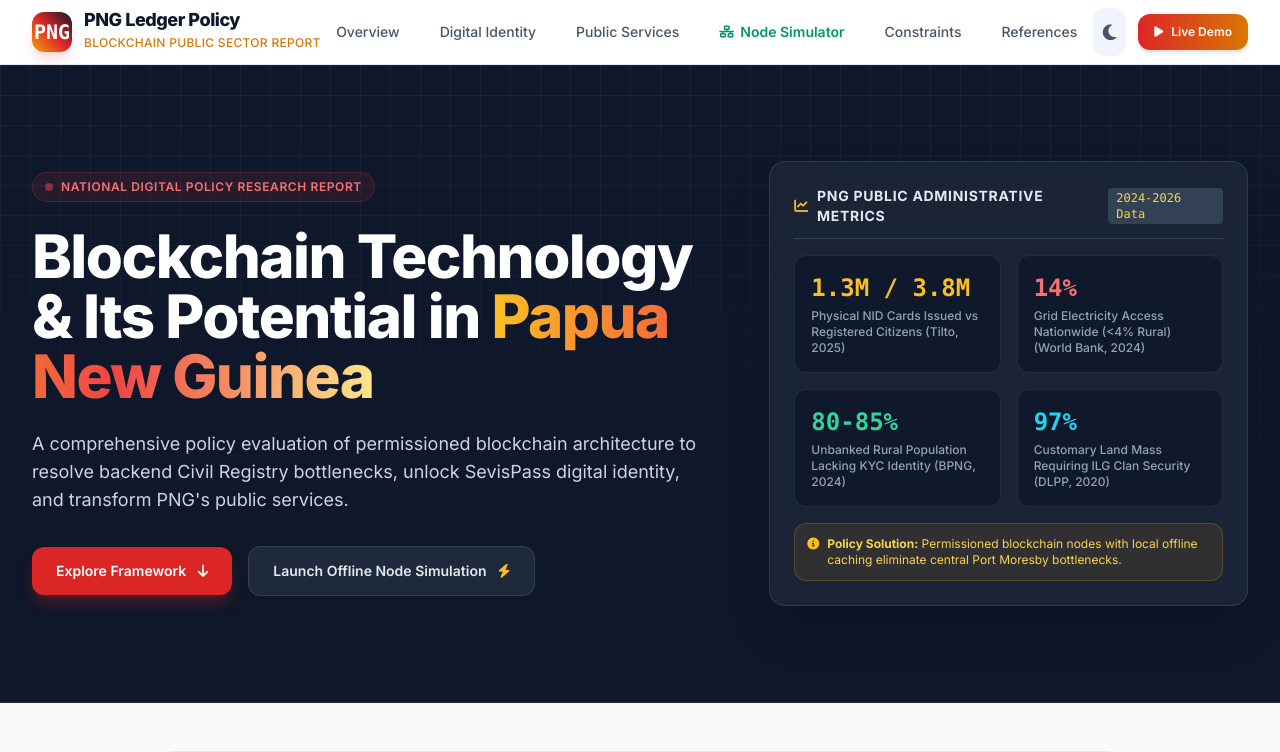
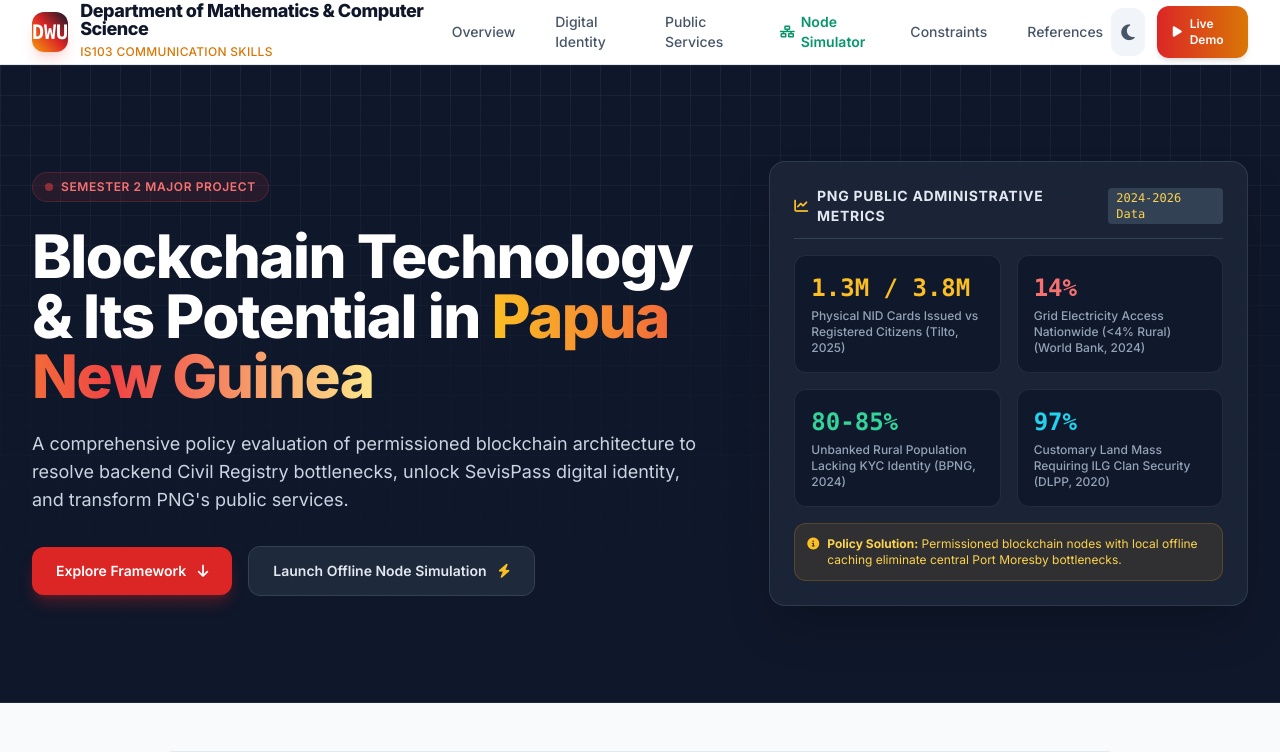
Before and after one commit to patriarchanton6-ui/HTML, a plain HTML site: page index.html in a window 1280 px wide. Shown: the top 752 px of the page. Drawn offline with nearby package versions, Linux system fonts and the light colour scheme.

Commit message:
Update website content and fix styling

```diff
--- a/index.html
+++ b/index.html
@@ -4,7 +4,7 @@
     <meta charset="UTF-8">
     <meta name="viewport" content="width=device-width, initial-scale=1.0">
     <title>Blockchain Technology & Potential in PNG - Public Policy Portal</title>
-    <!-- Tailwind CSS -->
+
     <script src="https://cdn.tailwindcss.com"></script>
     <script>
         tailwind.config = {
@@ -27,11 +27,11 @@
             }
         }
     </script>
-    <!-- Google Fonts Inter -->
+
     <link rel="preconnect" href="https://fonts.googleapis.com">
     <link rel="preconnect" href="https://fonts.gstatic.com" crossorigin>
     <link href="https://fonts.googleapis.com/css2?family=Inter:wght@300;400;500;600;700;800&display=swap" rel="stylesheet">
-    <!-- FontAwesome Icons -->
+
     <link rel="stylesheet" href="https://cdnjs.cloudflare.com/ajax/libs/font-awesome/6.4.0/css/all.min.css">
     <style>
         body { font-family: 'Inter', sans-serif; }
@@ -49,20 +49,20 @@
 </head>
 <body class="bg-slate-50 text-slate-800 dark:bg-slate-950 dark:text-slate-100 transition-colors duration-300 min-h-screen flex flex-col">
 
-    <!-- Global Header -->
+
     <header class="sticky top-0 z-50 bg-white/90 dark:bg-slate-900/90 backdrop-blur-md border-b border-slate-200 dark:border-slate-800 transition-colors">
         <div class="max-w-7xl mx-auto px-4 sm:px-6 lg:px-8 h-16 flex items-center justify-between">
             <div class="flex items-center space-x-3">
                 <div class="w-10 h-10 rounded-xl bg-gradient-to-tr from-amber-500 via-red-600 to-slate-900 flex items-center justify-center text-white shadow-lg shadow-red-500/20 font-bold text-xl">
-                    <i class="fa-solid font-mono">PNG</i>
+                    <i class="fa-solid font-mono">DWU</i>
                 </div>
                 <div>
-                    <span class="font-extrabold text-slate-900 dark:text-white tracking-tight text-lg block leading-none">PNG Ledger Policy</span>
-                    <span class="text-xs text-amber-600 dark:text-amber-400 font-medium tracking-wide uppercase">Blockchain Public Sector Report</span>
+                    <span class="font-extrabold text-slate-900 dark:text-white tracking-tight text-lg block leading-none">Department of Mathematics &  Computer Science</span>
+                    <span class="text-xs text-amber-600 dark:text-amber-400 font-medium tracking-wide uppercase">IS103 Communication Skills</span>
                 </div>
             </div>
 
-            <!-- Desktop Nav Links -->
+
             <nav class="hidden md:flex items-center space-x-1 lg:space-x-6 text-sm font-medium text-slate-600 dark:text-slate-300">
                 <a href="#overview" class="hover:text-red-600 dark:hover:text-amber-400 transition-colors py-1 px-2 rounded-lg hover:bg-slate-100 dark:hover:bg-slate-800">Overview</a>
                 <a href="#identity" class="hover:text-red-600 dark:hover:text-amber-400 transition-colors py-1 px-2 rounded-lg hover:bg-slate-100 dark:hover:bg-slate-800">Digital Identity</a>
@@ -74,23 +74,23 @@
                 <a href="#references" class="hover:text-red-600 dark:hover:text-amber-400 transition-colors py-1 px-2 rounded-lg hover:bg-slate-100 dark:hover:bg-slate-800">References</a>
             </nav>
 
-            <!-- Action Controls -->
+
             <div class="flex items-center space-x-3">
-                <!-- Dark Mode Toggle -->
+
                 <button id="themeToggle" class="p-2.5 rounded-xl bg-slate-100 dark:bg-slate-800 text-slate-600 dark:text-slate-300 hover:bg-slate-200 dark:hover:bg-slate-700 transition-all focus:outline-none" title="Toggle Light/Dark Theme">
                     <i id="themeIcon" class="fa-solid fa-moon text-lg"></i>
                 </button>
                 <a href="#simulator" class="hidden sm:inline-flex items-center gap-2 bg-gradient-to-r from-red-600 to-amber-600 hover:from-red-700 hover:to-amber-700 text-white font-semibold text-xs px-4 py-2.5 rounded-xl shadow-md transition-all hover:scale-105">
                     <i class="fa-solid fa-play"></i> Live Demo
                 </a>
-                <!-- Mobile Menu Button -->
+
                 <button id="mobileMenuBtn" class="md:hidden p-2 rounded-lg bg-slate-100 dark:bg-slate-800 text-slate-700 dark:text-slate-200">
                     <i class="fa-solid fa-bars text-xl"></i>
                 </button>
             </div>
         </div>
 
-        <!-- Mobile Navigation Menu -->
+
         <div id="mobileMenu" class="hidden md:hidden border-b border-slate-200 dark:border-slate-800 bg-white dark:bg-slate-900 px-4 py-3 space-y-2 text-sm font-medium">
             <a href="#overview" class="block py-2 px-3 rounded-lg hover:bg-slate-100 dark:hover:bg-slate-800">Overview</a>
             <a href="#identity" class="block py-2 px-3 rounded-lg hover:bg-slate-100 dark:hover:bg-slate-800">Digital Identity Anchor</a>
@@ -101,7 +101,7 @@
         </div>
     </header>
 
-    <!-- Hero Section -->
+
     <section id="overview" class="relative py-16 lg:py-24 overflow-hidden bg-slate-900 text-white bg-grid-pattern border-b border-slate-800">
         <div class="absolute inset-0 bg-gradient-to-b from-transparent via-slate-900/80 to-slate-900 pointer-events-none"></div>
         <div class="max-w-7xl mx-auto px-4 sm:px-6 lg:px-8 relative z-10">
@@ -109,7 +109,7 @@
                 <div class="lg:col-span-7 space-y-6 text-center lg:text-left">
                     <div class="inline-flex items-center gap-2 px-3 py-1.5 rounded-full bg-red-500/10 border border-red-500/20 text-red-400 text-xs font-semibold uppercase tracking-wider">
                         <span class="w-2 h-2 rounded-full bg-red-500 animate-pulse"></span>
-                        National Digital Policy Research Report
+                        Semester 2 Major Project
                     </div>
                     <h1 class="text-3xl sm:text-5xl lg:text-6xl font-extrabold tracking-tight text-white leading-tight">
                         Blockchain Technology & Its Potential in <span class="bg-clip-text text-transparent bg-gradient-to-r from-amber-400 via-red-500 to-amber-200">Papua New Guinea</span>
@@ -164,10 +164,10 @@
         </div>
     </section>
 
-    <!-- Main Content Container -->
+
     <main class="max-w-7xl mx-auto px-4 sm:px-6 lg:px-8 py-12 space-y-16 flex-grow">
 
-        <!-- Executive Introduction Section -->
+
         <section class="bg-white dark:bg-slate-900 rounded-3xl p-6 sm:p-10 border border-slate-200 dark:border-slate-800 shadow-sm transition-colors">
             <div class="max-w-4xl mx-auto space-y-6">
                 <div class="flex items-center gap-3">
@@ -207,7 +207,7 @@
             </div>
         </section>
 
-        <!-- Section 2: Digital Identity Section -->
+
         <section id="identity" class="bg-white dark:bg-slate-900 rounded-3xl p-6 sm:p-10 border border-slate-200 dark:border-slate-800 shadow-sm transition-colors space-y-8">
             <div class="max-w-4xl mx-auto space-y-6">
                 <div class="flex items-center gap-3">
@@ -215,7 +215,7 @@
                     <h2 class="text-2xl sm:text-3xl font-extrabold text-slate-900 dark:text-white">Digital Identity as the Foundational Anchor</h2>
                 </div>
 
-                <!-- Subsection 2.1 -->
+
                 <div class="space-y-4 border-l-2 border-amber-500 pl-4 sm:pl-6">
                     <h3 class="text-xl font-bold text-slate-900 dark:text-slate-100">
                         2.1 SevisPass Verification Bottlenecks and Centralized NID Backlogs
@@ -231,7 +231,7 @@
                     </div>
                 </div>
 
-                <!-- Subsection 2.2 -->
+
                 <div class="space-y-4 border-l-2 border-emerald-500 pl-4 sm:pl-6">
                     <h3 class="text-xl font-bold text-slate-900 dark:text-slate-100">
                         2.2 Permissioned Provincial Nodes: Re-engineering the Identity Anchor
@@ -260,7 +260,7 @@
             </div>
         </section>
 
-        <!-- Section 3: Dependent Service Verification (Interactive Tabs) -->
+
         <section id="domains" class="bg-white dark:bg-slate-900 rounded-3xl p-6 sm:p-10 border border-slate-200 dark:border-slate-800 shadow-sm transition-colors space-y-8">
             <div class="max-w-4xl mx-auto space-y-6">
                 <div class="flex items-center gap-3">
@@ -271,7 +271,7 @@
                     </div>
                 </div>
 
-                <!-- Domain Navigation Tabs -->
+
                 <div class="flex flex-wrap gap-2 border-b border-slate-200 dark:border-slate-800 pb-2">
                     <button onclick="switchTab('health')" id="tab-health" class="domain-tab px-4 py-2.5 rounded-xl font-bold text-xs sm:text-sm transition-all bg-emerald-600 text-white shadow-md">
                         <i class="fa-solid fa-notes-medical mr-2"></i> 3.1 Health Records (EHR)
@@ -287,7 +287,7 @@
                     </button>
                 </div>
 
-                <!-- Tab 3.1 Content: Healthcare -->
+
                 <div id="content-health" class="domain-content space-y-4 pt-2">
                     <div class="flex items-center gap-3 text-emerald-600 dark:text-emerald-400 font-bold text-lg">
                         <i class="fa-solid fa-heart-pulse"></i>
@@ -304,7 +304,7 @@
                     </div>
                 </div>
 
-                <!-- Tab 3.2 Content: Crime -->
+
                 <div id="content-crime" class="domain-content hidden space-y-4 pt-2">
                     <div class="flex items-center gap-3 text-red-600 dark:text-red-400 font-bold text-lg">
                         <i class="fa-solid fa-scale-balanced"></i>
@@ -321,7 +321,7 @@
                     </div>
                 </div>
 
-                <!-- Tab 3.3 Content: Banking -->
+
                 <div id="content-banking" class="domain-content hidden space-y-4 pt-2">
                     <div class="flex items-center gap-3 text-amber-600 dark:text-amber-400 font-bold text-lg">
                         <i class="fa-solid fa-piggy-bank"></i>
@@ -338,7 +338,7 @@
                     </div>
                 </div>
 
-                <!-- Tab 3.4 Content: Customary Land -->
+
                 <div id="content-land" class="domain-content hidden space-y-4 pt-2">
                     <div class="flex items-center gap-3 text-cyan-600 dark:text-cyan-400 font-bold text-lg">
                         <i class="fa-solid fa-tree"></i>
@@ -357,7 +357,7 @@
             </div>
         </section>
 
-        <!-- Interactive Provincial Node & Offline Caching Simulator -->
+
         <section id="simulator" class="bg-slate-900 text-white rounded-3xl p-6 sm:p-10 border border-slate-800 shadow-2xl space-y-8 bg-grid-pattern relative overflow-hidden">
             <div class="max-w-4xl mx-auto space-y-6">
                 <div class="flex flex-col sm:flex-row sm:items-center justify-between gap-4 border-b border-slate-800 pb-6">
@@ -369,7 +369,7 @@
                         <p class="text-xs text-slate-400 mt-1">Simulate PNG's 14% grid electricity & network constraints in real-time.</p>
                     </div>
 
-                    <!-- Network Status Toggle Control -->
+
                     <div class="flex items-center bg-slate-800 p-1.5 rounded-2xl border border-slate-700">
                         <span class="text-xs font-bold text-slate-300 px-3">Network Link:</span>
                         <button id="toggleNetworkBtn" onclick="toggleNetworkState()" class="px-4 py-2 rounded-xl text-xs font-bold transition-all bg-emerald-500 text-slate-950 shadow-md flex items-center gap-2">
@@ -379,10 +379,10 @@
                     </div>
                 </div>
 
-                <!-- Simulation Interactive Interface -->
+
                 <div class="grid grid-cols-1 lg:grid-cols-12 gap-8 items-start">
 
-                    <!-- Form Input: Provincial Registration Capture -->
+
                     <div class="lg:col-span-5 bg-slate-800/80 p-5 rounded-2xl border border-slate-700 space-y-4">
                         <h3 class="text-sm font-bold text-amber-400 uppercase tracking-wider flex items-center gap-2">
                             <i class="fa-solid fa-pen-to-square"></i> Issue Citizen Record Node
@@ -421,14 +421,14 @@
                         </div>
                     </div>
 
-                    <!-- Live Node Storage & Synchronization Monitor -->
+
                     <div class="lg:col-span-7 space-y-4">
                         <div class="flex items-center justify-between bg-slate-800/80 p-3 rounded-xl border border-slate-700 text-xs">
                             <span class="text-slate-400 font-medium">Local Cache Queue: <strong id="cacheCount" class="text-amber-400">0 pending</strong></span>
                             <span class="text-slate-400 font-medium">National Ledger: <strong id="ledgerCount" class="text-emerald-400">0 finalized</strong></span>
                         </div>
 
-                        <!-- Terminal Output Window -->
+
                         <div class="bg-slate-950 rounded-2xl border border-slate-800 p-4 font-mono text-xs h-64 overflow-y-auto space-y-2" id="simTerminal">
                             <div class="text-slate-500">// System Initialized. Permissioned Provincial Nodes Active.</div>
                             <div class="text-slate-500">// Network Status: ONLINE. Awaiting provincial transaction signatures...</div>
@@ -438,7 +438,7 @@
             </div>
         </section>
 
-        <!-- Section 4: Implementation Constraints and Technical Feasibility -->
+
         <section id="constraints" class="bg-white dark:bg-slate-900 rounded-3xl p-6 sm:p-10 border border-slate-200 dark:border-slate-800 shadow-sm transition-colors space-y-8">
             <div class="max-w-4xl mx-auto space-y-6">
                 <div class="flex items-center gap-3">
@@ -466,7 +466,7 @@
             </div>
         </section>
 
-        <!-- Section 5: Conclusion -->
+
         <section class="bg-gradient-to-br from-slate-900 via-slate-800 to-red-950 text-white rounded-3xl p-6 sm:p-10 shadow-2xl space-y-6">
             <div class="max-w-4xl mx-auto space-y-6">
                 <div class="flex items-center gap-3">
@@ -484,7 +484,7 @@
             </div>
         </section>
 
-        <!-- Section 6: APA References List -->
+
         <section id="references" class="bg-white dark:bg-slate-900 rounded-3xl p-6 sm:p-10 border border-slate-200 dark:border-slate-800 shadow-sm transition-colors space-y-6">
             <div class="max-w-4xl mx-auto space-y-6">
                 <div class="flex flex-col sm:flex-row sm:items-center justify-between gap-4 border-b border-slate-200 dark:border-slate-800 pb-4">
@@ -527,21 +527,21 @@
 
     </main>
 
-    <!-- Page Footer -->
+
     <footer class="bg-slate-900 border-t border-slate-800 py-8 text-center text-slate-400 text-xs">
         <div class="max-w-7xl mx-auto px-4 space-y-2">
             <p>© 2026 DWU MCS1 Semester 2 Communication Skills Major Project.</p>
-            <p class="text-slate-500">Patriarch Anton #260444, Lecturer: Ms Yuangu • Permissioned Ledger Policy Architecture</p>
+            <p class="text-slate-500">Patriarch Anton ID# 260444 • Lecturer: Ms Michelle Yuangu</p>
         </div>
     </footer>
 
-    <!-- Notification Toast Element -->
+
     <div id="toast" class="fixed bottom-5 right-5 bg-slate-900 text-white border border-slate-700 px-5 py-3 rounded-2xl shadow-2xl transition-all duration-300 opacity-0 translate-y-10 pointer-events-none flex items-center gap-3 z-50 text-xs sm:text-sm">
         <i id="toastIcon" class="fa-solid fa-circle-check text-emerald-400"></i>
         <span id="toastMsg">Notification message</span>
     </div>
 
-    <!-- JavaScript Application Logic -->
+
     <script>
         // Theme Toggle Logic
         const themeToggle = document.getElementById('themeToggle');
@@ -562,26 +562,26 @@
             }
         });
 
-        // Mobile Menu Toggle
+
         const mobileMenuBtn = document.getElementById('mobileMenuBtn');
         const mobileMenu = document.getElementById('mobileMenu');
         mobileMenuBtn.addEventListener('click', () => {
             mobileMenu.classList.toggle('hidden');
         });
 
-        // Domain Tab Switching Logic
+
         function switchTab(tabKey) {
             // Reset all tab buttons
             document.querySelectorAll('.domain-tab').forEach(btn => {
                 btn.className = 'domain-tab px-4 py-2.5 rounded-xl font-bold text-xs sm:text-sm transition-all bg-slate-100 dark:bg-slate-800 text-slate-600 dark:text-slate-300 hover:bg-slate-200 dark:hover:bg-slate-700';
             });
 
-            // Hide all content blocks
+
             document.querySelectorAll('.domain-content').forEach(content => {
                 content.classList.add('hidden');
             });
 
-            // Highlight active button & reveal content
+
             const activeBtn = document.getElementById(`tab-${tabKey}`);
             const activeContent = document.getElementById(`content-${tabKey}`);
 
@@ -597,7 +597,7 @@
             activeBtn.className = `domain-tab px-4 py-2.5 rounded-xl font-bold text-xs sm:text-sm transition-all ${colorMap[tabKey]}`;
         }
 
-        // Simulator State
+
         let isOnline = true;
         let cachedRecords = [];
         let finalizedCount = 0;
@@ -670,7 +670,7 @@
             term.scrollTop = term.scrollHeight;
         }
 
-        // Copy References Helper
+
         function copyReferencesText() {
             const referencesText = `Bank of Papua New Guinea. (2024). National Financial Inclusion Strategy 2023-2027. Port Moresby: Bank of Papua New Guinea.
 Department of Information and Communications Technology. (2022). Digital Government Act 2022. Port Moresby: Government of Papua New Guinea.
@@ -690,7 +690,7 @@ World Bank. (2024). Papua New Guinea Energy and Infrastructure Assessment. Washi
             showToast('APA Reference List copied to clipboard!');
         }
 
-        // Toast Helper
+
         function showToast(message, type = 'success') {
             const toast = document.getElementById('toast');
             const toastMsg = document.getElementById('toastMsg');
```
